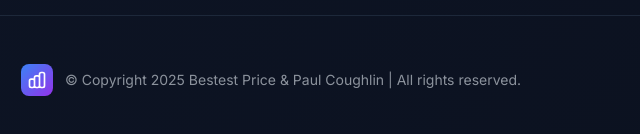
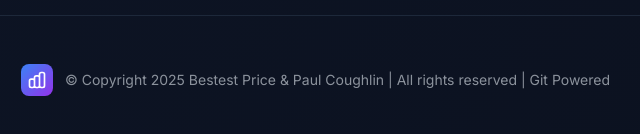
Before and after one commit to PaulCoughlin/bestestprice.app, a plain HTML site: page index.html in a window 1280 px wide. Shown: the part 1543-1677 px from the top of the page, 3-643 px from the left. Drawn offline with nearby package versions, Linux system fonts and the light colour scheme.

Commit message:
Add 'Git Powered' to copyright notice

```diff
--- a/index.html
+++ b/index.html
@@ -228,7 +228,7 @@
                                 <path stroke-linecap="round" stroke-linejoin="round" stroke-width="2" d="M9 19v-6a2 2 0 00-2-2H5a2 2 0 00-2 2v6a2 2 0 002 2h2a2 2 0 002-2zm0 0V9a2 2 0 012-2h2a2 2 0 012 2v10m-6 0a2 2 0 002 2h2a2 2 0 002-2m0 0V5a2 2 0 012-2h2a2 2 0 012 2v14a2 2 0 01-2 2h-2a2 2 0 01-2-2z"></path>
                             </svg>
                         </div>
-                        <span class="text-foreground/60 text-sm">© Copyright 2025 Bestest Price & Paul Coughlin | All rights reserved.</span>
+                        <span class="text-foreground/60 text-sm">© Copyright 2025 Bestest Price & Paul Coughlin | All rights reserved | Git Powered</span>
                     </div>
 
                     <div class="flex gap-6">
```
